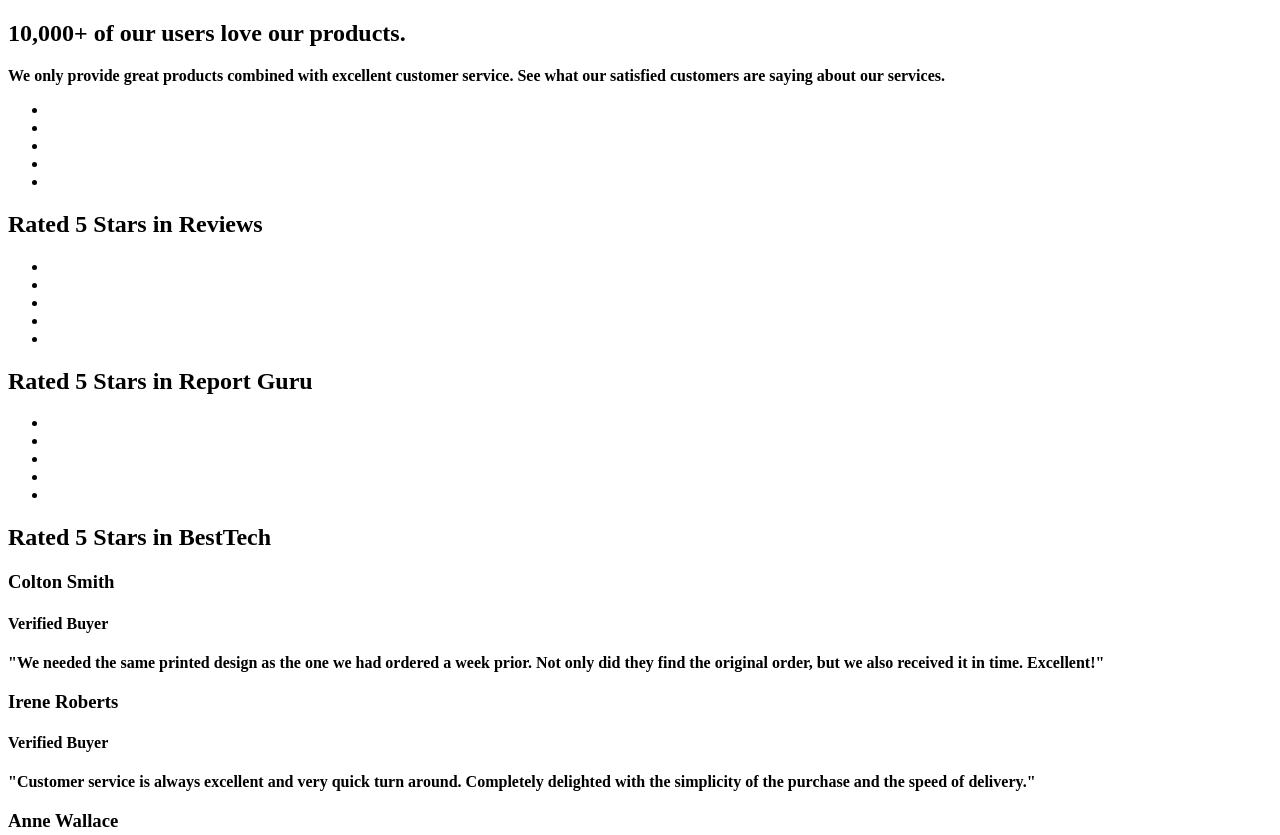
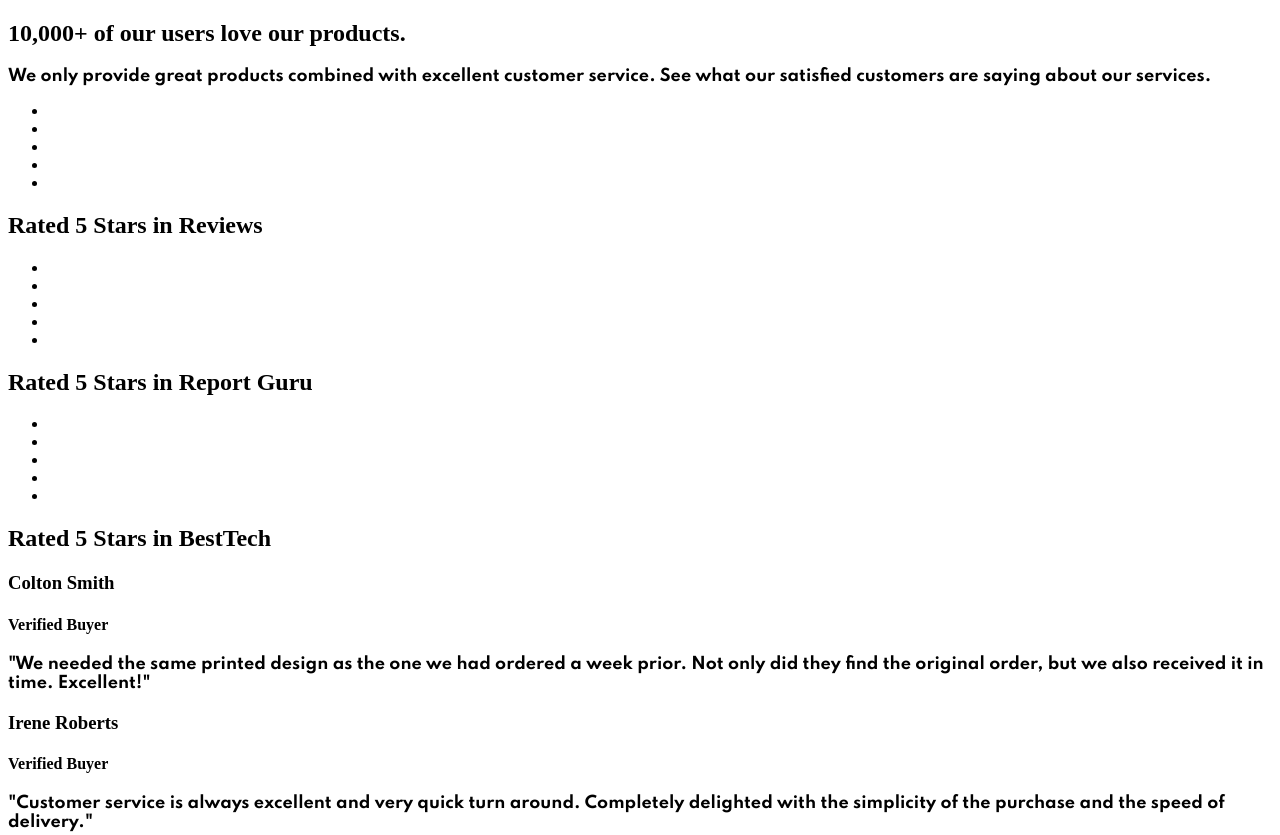
Before and after one commit to sedaryildirim/social-proof, a plain HTML site: page index.html in a window 1280 px wide. Shown: the top 835 px of the page. Drawn offline with Linux system fonts and the light colour scheme.

Commit message:
Update styles.css

```diff
--- a/css/styles.css
+++ b/css/styles.css
@@ -10,12 +10,16 @@
     --cc-w-: hsl(0, 0%, 100%); /* White */
 
     /* Font Family */
-    --ff-s-r-400: 'Spartan', sans-serif; font-weight: 400; /* Regular 400 */
-    --ff-s-m-500: 'Spartan', sans-serif; font-weight: 500; /* Medium 500 */
-    --ff-s-b-700: 'Spartan', sans-serif; font-weight: 700; /* Bold 700 */
+    --ff-400-: 'Spartan', sans-serif; font-weight: 400;  /* Regular 400 */
+    --ff-500-: 'Spartan', sans-serif; font-weight: 500; /* Medium 500 */
+    --ff-700-: 'Spartan', sans-serif; font-weight: 700; /* Bold 700 */
 }
 
 /* Responsive Design - Mobile 360x780 */
+
+p {
+    font-family: var(--ff-400-);
+}
 
 /* Responsive Design - Tablet 1024x1366 */
 
```
